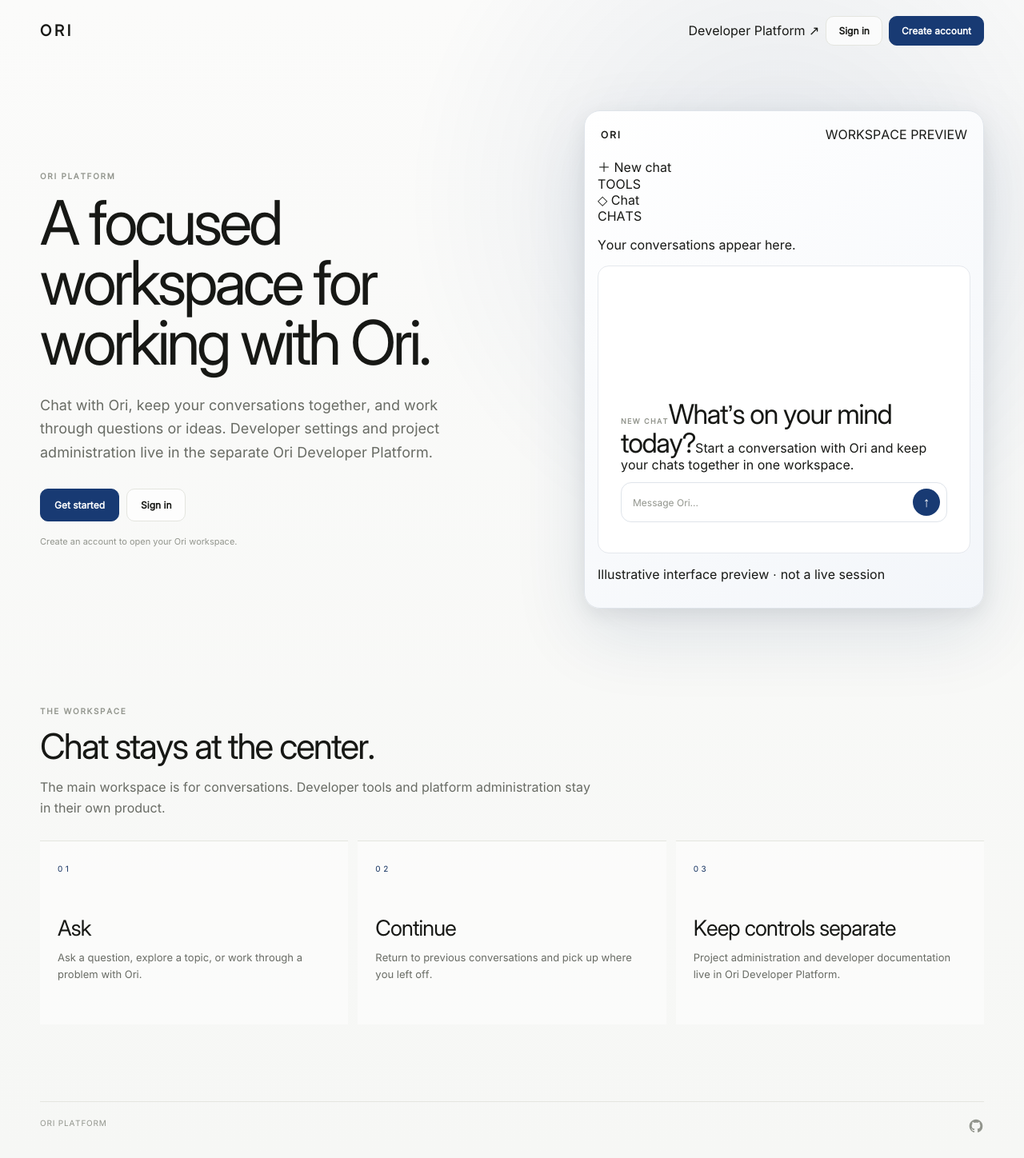
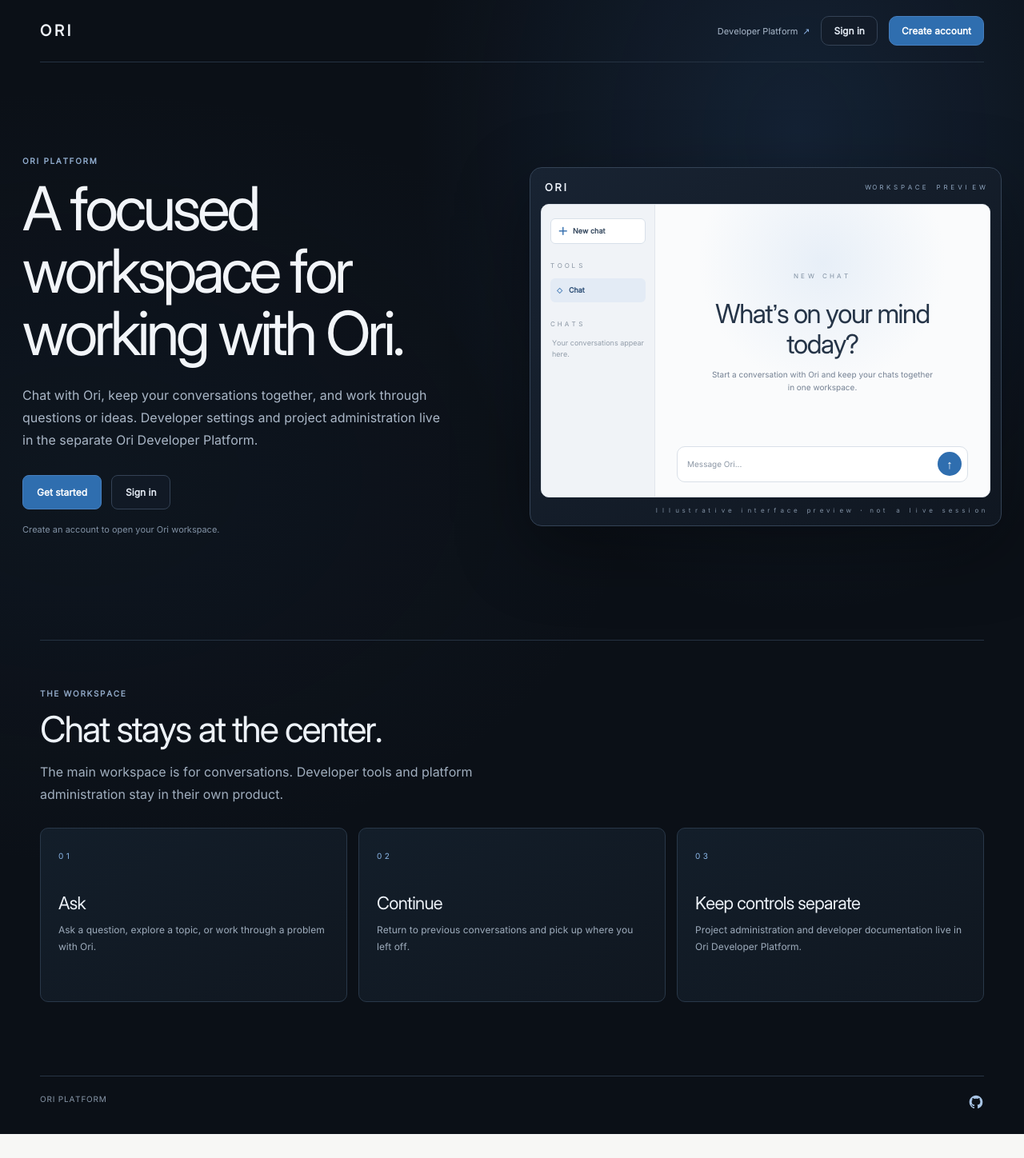
Before and after one commit to 30lnewcomb-byte/ori-platform, a Next.js app in the folder apps/web/: page / in a window 1280 px wide. Shown: the whole page at 80% size. After the commit the page ends 1418 px from the top, so only its background shows below. Built offline with nearby package versions, Linux system fonts and the light colour scheme; no server answers.

Commit message:
Refine Ori Platform landing page with a true workspace preview

```diff
--- a/apps/web/app/landing.module.css
+++ b/apps/web/app/landing.module.css
@@ -369,3 +369,319 @@
     scroll-behavior: auto !important;
   }
 }
+
+
+/* Ori Platform public landing page */
+.page {
+  min-height: 100svh;
+  overflow: hidden;
+  background:
+    radial-gradient(ellipse at 78% 12%, rgba(61, 115, 184, .18), transparent 34%),
+    radial-gradient(ellipse at 8% 42%, rgba(46, 78, 117, .09), transparent 42%),
+    #0b1017;
+  color: #edf2f8;
+}
+.nav {
+  position: relative;
+  z-index: 2;
+  min-height: 78px;
+  border-bottom: 1px solid #253242;
+}
+.brand { color: #f0f4fa; }
+.navActions { gap: 14px; }
+.developerLink {
+  display: inline-flex;
+  align-items: center;
+  gap: 6px;
+  color: #aab9cb;
+  font-size: 11px;
+  transition: color .16s ease;
+}
+.developerLink:hover { color: #fff; }
+.developerLink span { color: #91b9ec; }
+.signIn, .secondaryCta {
+  border-color: #344255;
+  background: rgba(20, 29, 41, .72);
+  color: #e4ebf4;
+}
+.signIn:hover, .secondaryCta:hover {
+  border-color: #6c8db5;
+  background: #172333;
+}
+.signUp, .primaryCta {
+  border-color: #477fbe;
+  background: #2f6eaf;
+  color: #fff;
+}
+.signUp:hover, .primaryCta:hover { background: #3a80c9; }
+.hero {
+  width: min(1240px, calc(100% - 56px));
+  min-height: min(760px, calc(100svh - 78px));
+  grid-template-columns: minmax(0, .92fr) minmax(480px, 1.08fr);
+  gap: clamp(34px, 5vw, 78px);
+  padding: 74px 0 86px;
+}
+.kicker { color: #93afd1; }
+.hero h1 {
+  max-width: 620px;
+  color: #f2f5f9;
+  font-size: clamp(52px, 6vw, 76px);
+  line-height: 1.02;
+  letter-spacing: -.06em;
+}
+.lede {
+  max-width: 555px;
+  color: #aab7c7;
+  font-size: 16px;
+  line-height: 1.75;
+}
+.heroActions { gap: 12px; }
+.primaryCta, .secondaryCta {
+  min-height: 43px;
+  border-radius: 8px;
+  padding: 0 17px;
+}
+.note { color: #8292a5; font-size: 11px; }
+.heroPanel {
+  width: 100%;
+  max-width: 590px;
+  justify-self: end;
+  padding: 13px;
+  border: 1px solid #344356;
+  border-radius: 15px;
+  background: linear-gradient(145deg, #182332, #101721);
+  box-shadow: 0 28px 90px rgba(0, 0, 0, .34);
+}
+.panelTop { padding: 3px 5px 13px; }
+.panelBrand {
+  color: #eff4fb;
+  font-size: 13px;
+  letter-spacing: .22em;
+}
+.previewLabel {
+  color: #91a7c1;
+  font: 8px/1.5 var(--font-mono);
+  letter-spacing: .13em;
+}
+.workspaceMock {
+  display: grid;
+  min-height: 365px;
+  grid-template-columns: 142px minmax(0, 1fr);
+  overflow: hidden;
+  border: 1px solid #dbe1e9;
+  border-radius: 10px;
+  background: #f7f8fa;
+  color: #202a36;
+}
+.previewSidebar {
+  display: flex;
+  min-width: 0;
+  flex-direction: column;
+  gap: 10px;
+  padding: 17px 11px;
+  border-right: 1px solid #e1e5eb;
+  background: #f0f3f7;
+}
+.previewNewChat {
+  display: flex;
+  min-height: 32px;
+  align-items: center;
+  gap: 6px;
+  padding: 0 8px;
+  border: 1px solid #d8e0e9;
+  border-radius: 6px;
+  background: #fff;
+  color: #34475d;
+  font-size: 9px;
+  font-weight: 650;
+  white-space: nowrap;
+}
+.previewNewChat span { color: #356fae; font-size: 13px; }
+.previewSectionLabel {
+  margin: 12px 0 0;
+  color: #8793a1;
+  font: 8px/1.4 var(--font-mono);
+  letter-spacing: .12em;
+}
+.previewNavItem {
+  display: flex;
+  min-height: 30px;
+  align-items: center;
+  gap: 8px;
+  padding: 0 8px;
+  border-radius: 6px;
+  background: #e3ebf5;
+  color: #2a4c74;
+  font-size: 9px;
+  font-weight: 650;
+}
+.previewNavItem span { color: #467db6; }
+.previewEmpty {
+  margin: 0;
+  padding: 1px 2px;
+  color: #929daa;
+  font-size: 9px;
+  line-height: 1.55;
+}
+.panelContent {
+  display: flex;
+  min-width: 0;
+  min-height: 365px;
+  flex-direction: column;
+  justify-content: space-between;
+  padding: 36px 27px 18px;
+  border: 0;
+  border-radius: 0;
+  background:
+    radial-gradient(circle at 50% 20%, rgba(216, 229, 244, .55), transparent 43%),
+    #fafbfc;
+}
+.previewWelcome {
+  display: flex;
+  flex: 1;
+  flex-direction: column;
+  align-items: center;
+  justify-content: center;
+  padding: 10px 0 28px;
+  text-align: center;
+}
+.panelEyebrow {
+  color: #7f8fa1;
+  font: 8px/1.5 var(--font-mono);
+  letter-spacing: .14em;
+}
+.previewWelcome strong {
+  max-width: 310px;
+  margin-top: 13px;
+  color: #253447;
+  font: 500 clamp(23px, 3vw, 33px)/1.13 var(--font-display);
+  letter-spacing: -.045em;
+}
+.previewWelcome > span:last-child {
+  max-width: 285px;
+  margin-top: 11px;
+  color: #748193;
+  font-size: 10px;
+  line-height: 1.6;
+}
+.panelComposer {
+  min-height: 45px;
+  margin-top: auto;
+  padding: 6px 7px 6px 12px;
+  border-color: #d9e0e8;
+  border-radius: 10px;
+  background: #fff;
+  color: #8c97a5;
+  font-size: 10px;
+}
+.sendIcon {
+  width: 30px;
+  height: 30px;
+  background: #2f6eaf;
+  font-size: 15px;
+}
+.previewCaption {
+  margin: 10px 3px 0;
+  color: #8191a4;
+  font: 8px/1.5 var(--font-mono);
+  letter-spacing: .04em;
+  text-align: right;
+}
+.valueSection {
+  padding: 60px 0 92px;
+  border-top: 1px solid #253242;
+}
+.sectionIntro { max-width: 740px; }
+.sectionIntro .kicker { color: #91a9c7; }
+.sectionIntro h2 {
+  color: #edf2f8;
+  font-size: clamp(32px, 4vw, 45px);
+}
+.sectionIntro > p:last-child {
+  max-width: 590px;
+  color: #a1afbf;
+  line-height: 1.75;
+}
+.valueGrid { gap: 14px; }
+.valueCard {
+  min-height: 218px;
+  padding: 22px;
+  border: 1px solid #293849;
+  border-radius: 10px;
+  background: linear-gradient(150deg, #131e2a, #101720);
+}
+.cardNumber { color: #8bb6e7; }
+.valueCard h3 {
+  margin: 38px 0 10px;
+  color: #edf2f8;
+  font-size: 22px;
+}
+.valueCard p {
+  color: #9eacbc;
+  font-size: 12px;
+  line-height: 1.75;
+}
+.footer {
+  padding: 22px 0 30px;
+  border-top-color: #273545;
+  color: #8998aa;
+}
+.githubLink {
+  display: inline-flex;
+  align-items: center;
+  color: #a8c4e4 !important;
+  transition: color .16s ease;
+}
+.githubLink:hover { color: #fff !important; }
+.githubLink svg { width: 20px; height: 20px; }
+@media (max-width: 960px) {
+  .hero {
+    min-height: 0;
+    grid-template-columns: 1fr;
+    gap: 42px;
+    padding-top: 62px;
+  }
+  .heroCopy { max-width: 760px; }
+  .heroPanel { max-width: 720px; justify-self: start; }
+}
+@media (max-width: 560px) {
+  .nav, .hero, .valueSection, .footer {
+    width: min(100% - 32px, 1240px);
+  }
+  .nav { min-height: 68px; }
+  .navActions { gap: 8px; }
+  .developerLink { display: none; }
+  .navActions .signIn { display: inline-flex; padding: 9px 11px; }
+  .signUp { padding: 9px 11px; }
+  .hero { padding: 48px 0 61px; gap: 34px; }
+  .hero h1 { font-size: clamp(43px, 12.5vw, 60px); }
+  .lede { font-size: 14px; }
+  .workspaceMock { min-height: 330px; grid-template-columns: 106px minmax(0, 1fr); }
+  .previewSidebar { padding: 13px 8px; gap: 8px; }
+  .previewNewChat { padding: 0 6px; font-size: 8px; }
+  .previewSectionLabel { font-size: 7px; }
+  .panelContent { min-height: 330px; padding: 24px 14px 13px; }
+  .previewWelcome strong { font-size: 25px; }
+  .previewWelcome > span:last-child { font-size: 9px; }
+  .panelComposer { font-size: 9px; }
+  .valueSection { padding: 49px 0 68px; }
+  .valueGrid { grid-template-columns: 1fr; }
+  .valueCard { min-height: 0; padding: 20px; }
+  .valueCard h3 { margin-top: 24px; }
+  .footer { flex-wrap: wrap; padding-bottom: 22px; }
+}
+@media (prefers-reduced-motion: no-preference) {
+  .heroCopy { animation: ori-platform-copy-in .65s cubic-bezier(.2,.7,.2,1) both; }
+  .heroPanel { animation: ori-platform-panel-in .72s .08s cubic-bezier(.2,.7,.2,1) both; }
+  @keyframes ori-platform-copy-in {
+    from { opacity: 0; transform: translateY(12px); }
+    to { opacity: 1; transform: translateY(0); }
+  }
+  @keyframes ori-platform-panel-in {
+    from { opacity: 0; transform: translateY(16px); }
+    to { opacity: 1; transform: translateY(0); }
+  }
+}
+@media (prefers-reduced-motion: reduce) {
+  .heroCopy, .heroPanel { animation: none; }
+}
```
